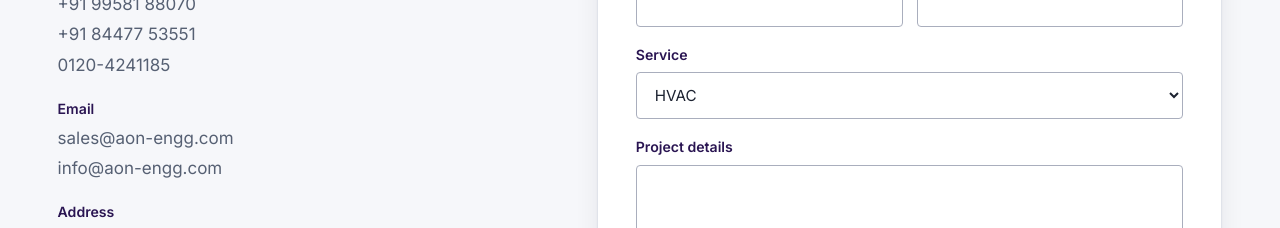
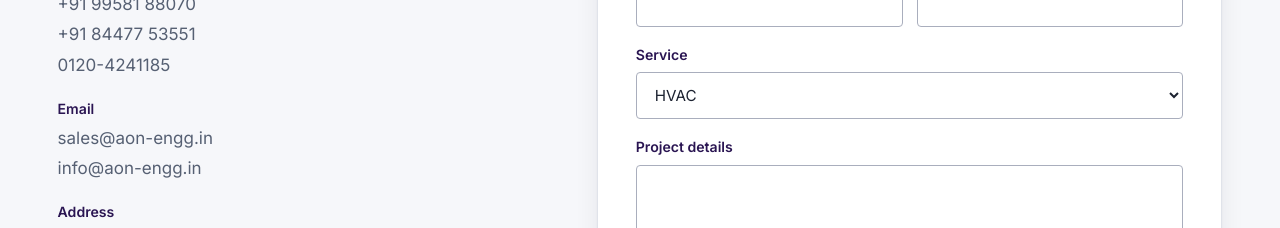
Before and after one commit to shivam-S-bisht/aon-engg, a React (Vite) app: page / in a window 1280 px wide. Shown: the part 6860-7088 px from the top of the page. Built offline with nearby package versions, Linux system fonts and the light colour scheme.

Commit message:
refactor(contact): update company emails and form endpoint to .in domain

```diff
--- a/index.html
+++ b/index.html
@@ -29,7 +29,7 @@
         "logo": "https://www.aon-engg.in/logo.png",
         "founder": ["Rakesh Singh Bisht", "Shareef Siddhique"],
         "telephone": "+91-9958188070",
-        "email": "sales@aon-engg.com",
+        "email": "sales@aon-engg.in",
         "address": {
           "@type": "PostalAddress",
           "streetAddress": "Office No.6, 2nd Floor, Avaj Tower, Sector-12C",
--- a/src/components/home/ContactQuoteSection.jsx
+++ b/src/components/home/ContactQuoteSection.jsx
@@ -28,7 +28,7 @@ export const ContactQuoteSection = ({ onToast }) => {
     setSubmitting(true);
 
     try {
-      const recipient = companyData.contacts.emails[0]?.display || 'sales@aon-engg.com';
+      const recipient = companyData.contacts.emails[0]?.display || 'sales@aon-engg.in';
       const endpoint = `https://formsubmit.co/ajax/${recipient}`;
 
       const response = await fetch(endpoint, {
@@ -71,7 +71,7 @@ export const ContactQuoteSection = ({ onToast }) => {
     } catch (error) {
       console.error('FormSubmit Error:', error);
       onToast(
-        'Unable to send enquiry automatically. Please email us directly at sales@aon-engg.com or call +91 99581 88070.',
+        'Unable to send enquiry automatically. Please email us directly at sales@aon-engg.in or call +91 99581 88070.',
         'error'
       );
     } finally {
--- a/src/data/careersData.js
+++ b/src/data/careersData.js
@@ -23,5 +23,6 @@ export const careersData = {
     "PHE & Firefighting Project Coordinator",
     "AutoCAD & BIM MEP Draughtsperson",
   ],
-  applyEmail: "sales@aon-engg.com",
+  applyEmail: "sales@aon-engg.in",
+  cvEmail: "sales@aon-engg.in",
 };
--- a/src/data/companyData.js
+++ b/src/data/companyData.js
@@ -20,8 +20,8 @@ export const companyData = {
       { display: "0120-4241185", link: "tel:01204241185", primary: false },
     ],
     emails: [
-      { display: "sales@aon-engg.com", link: "mailto:sales@aon-engg.com" },
-      { display: "info@aon-engg.com", link: "mailto:info@aon-engg.com" },
+      { display: "sales@aon-engg.in", link: "mailto:sales@aon-engg.in" },
+      { display: "info@aon-engg.in", link: "mailto:info@aon-engg.in" },
     ],
     addresses: {
       correspondence: {
@@ -60,7 +60,7 @@ export const companyData = {
     cinGstNotice: "CIN: U74140UP2016PTC085188 | GST Registered Enterprise",
   },
   social: [
-    { name: "Gmail", url: "mailto:sales@aon-engg.com" },
+    { name: "Gmail", url: "mailto:sales@aon-engg.in" },
     { name: "LinkedIn", url: "https://www.linkedin.com/company/aon-engineers-and-consultants" },
     { name: "Facebook", url: "https://facebook.com/aonengineers" },
   ],
```
